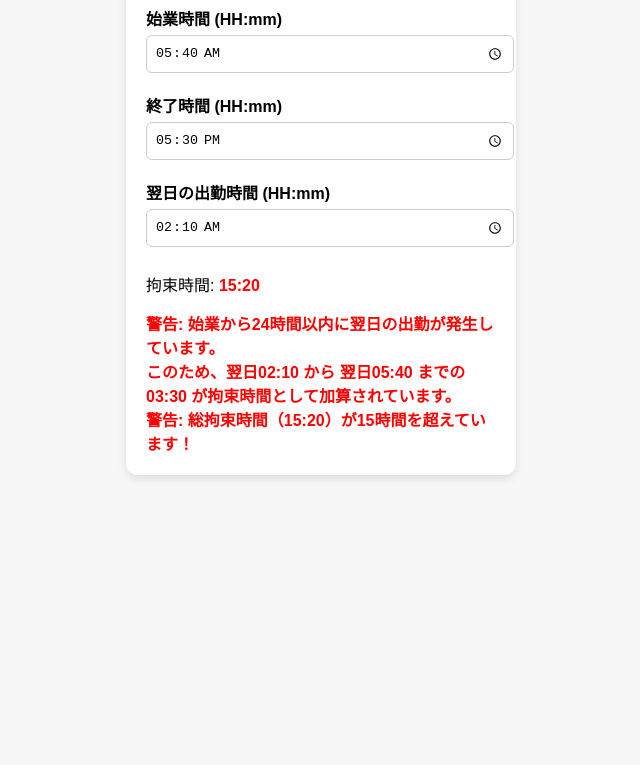
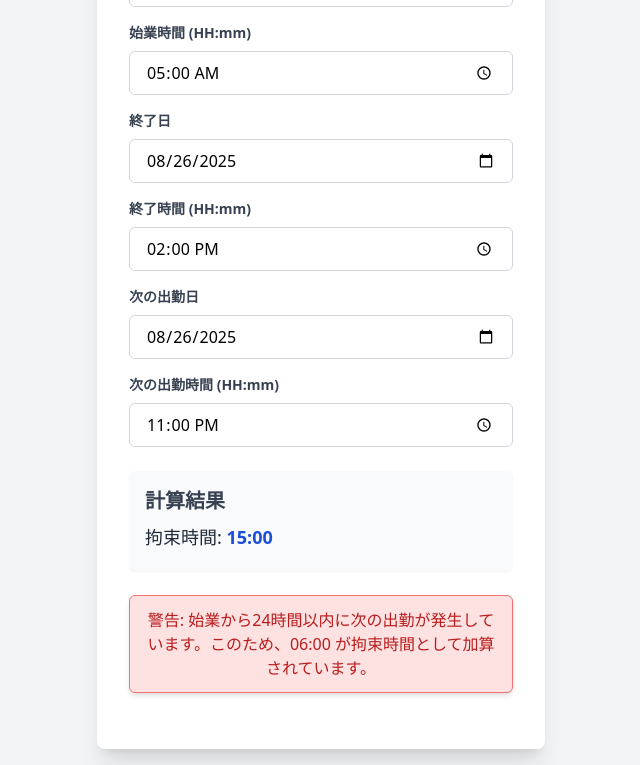
Before and after one commit to shinhagiwara53-dev/-, a plain HTML site: page index.html in a window 1280 px wide. Shown: the part 209-974 px from the top of the page, without its empty margins (319-959 px from the left). Before the commit the page ends 816 px from the top, so only its background shows below. Drawn offline with nearby package versions, Linux system fonts and the light colour scheme.

Commit message:
commit test

```diff
--- a/index.html
+++ b/index.html
@@ -1,123 +1,170 @@
 <!DOCTYPE html>
 <html lang="ja">
 <head>
-  <meta charset="UTF-8">
+  <meta charset="UTF-8" />
 <meta name="viewport" content="width=device-width, initial-scale=1.0" />
-  <title>運転手拘束時間管理(当日用)</title>
+  <title>運転手1日の拘束時間管理アプリ</title>
+  <script src="https://cdn.tailwindcss.com"></script>
+</head>
+<body class="min-h-screen flex items-center justify-center bg-gray-100 p-4 font-inter">
+
+  <div class="bg-white p-8 rounded-lg shadow-xl w-full max-w-md">
+    <h1 class="text-3xl font-bold text-center text-gray-800 mb-6">運転手1日の拘束時間管理アプリ</h1>
+
+    <!-- 始業日 -->
+    <div class="mb-4">
+      <label for="currentShiftDate" class="block text-gray-700 text-sm font-semibold mb-2">始業日</label>
+      <input type="date" id="currentShiftDate" class="w-full px-4 py-2 border border-gray-300 rounded-md focus:ring-blue-500 focus:border-blue-500">
+    </div>
+
+    <!-- 始業時間 -->
+    <div class="mb-4">
+      <label for="startTime" class="block text-gray-700 text-sm font-semibold mb-2">始業時間 (HH:mm)</label>
+      <input type="time" id="startTime" class="w-full px-4 py-2 border border-gray-300 rounded-md focus:ring-blue-500 focus:border-blue-500">
+    </div>
+
+    <!-- 終了日 -->
+    <div class="mb-4">
+      <label for="endDate" class="block text-gray-700 text-sm font-semibold mb-2">終了日</label>
+      <input type="date" id="endDate" class="w-full px-4 py-2 border border-gray-300 rounded-md focus:ring-blue-500 focus:border-blue-500">
+    </div>
+
+    <!-- 終了時間 -->
+    <div class="mb-4">
+      <label for="endTime" class="block text-gray-700 text-sm font-semibold mb-2">終了時間 (HH:mm)</label>
+      <input type="time" id="endTime" class="w-full px-4 py-2 border border-gray-300 rounded-md focus:ring-blue-500 focus:border-blue-500">
+    </div>
+
+    <!-- 次の出勤日 -->
+    <div class="mb-4">
+      <label for="nextShiftDate" class="block text-gray-700 text-sm font-semibold mb-2">次の出勤日</label>
+      <input type="date" id="nextShiftDate" class="w-full px-4 py-2 border border-gray-300 rounded-md focus:ring-blue-500 focus:border-blue-500">
+    </div>
+
+    <!-- 次の出勤時間 -->
+    <div class="mb-6">
+      <label for="nextShiftTime" class="block text-gray-700 text-sm font-semibold mb-2">次の出勤時間 (HH:mm)</label>
+      <input type="time" id="nextShiftTime" class="w-full px-4 py-2 border border-gray-300 rounded-md focus:ring-blue-500 focus:border-blue-500">
+    </div>
+
+    <!-- 計算結果 -->
+    <div class="bg-gray-50 p-4 rounded-md mb-6 shadow-sm">
+      <h2 class="text-xl font-bold text-gray-700 mb-2">計算結果</h2>
+      <p id="constraintResult" class="text-gray-800 text-lg mb-1"></p>
+    </div>
+
+    <!-- 警告メッセージ -->
+    <div id="warningMessage" class="hidden bg-red-100 border border-red-400 text-red-700 px-4 py-3 rounded-md relative text-center shadow-md whitespace-pre-line mb-6"></div>
+  </div>
+
   <script>
-    document.addEventListener("DOMContentLoaded", () => {
-      const startTimeInput = document.getElementById("startTime");
-      const endTimeInput = document.getElementById("endTime");
-      const nextDayStartTimeInput = document.getElementById("nextDayStartTime");
-      const resultDisplay = document.getElementById("result");
-      const warningDisplay = document.getElementById("warnings");
+    const currentShiftDateEl = document.getElementById("currentShiftDate");
+    const startTimeEl = document.getElementById("startTime");
+    const endDateEl = document.getElementById("endDate");
+    const endTimeEl = document.getElementById("endTime");
+    const nextShiftDateEl = document.getElementById("nextShiftDate");
+    const nextShiftTimeEl = document.getElementById("nextShiftTime");
+    const resultEl = document.getElementById("constraintResult");
+    const warningEl = document.getElementById("warningMessage");
 
-      // 初期値
-      startTimeInput.value = "05:40";
-      endTimeInput.value = "17:30";
-      nextDayStartTimeInput.value = "02:10";
+    // 今日の日付
+    const getTodayDateString = () => new Date().toISOString().split('T')[0];
+
+    // 初期値設定
+    currentShiftDateEl.value = getTodayDateString();
+    endDateEl.value = getTodayDateString();
+    nextShiftDateEl.value = getTodayDateString();
+    startTimeEl.value = "05:00";
+    endTimeEl.value = "14:00";
+    nextShiftTimeEl.value = "23:00";
 
     function formatHoursToHHMM(decimalHours) {
       if (decimalHours === null) return null;
       const totalMinutes = Math.round(decimalHours * 60);
       const hours = Math.floor(totalMinutes / 60);
       const minutes = totalMinutes % 60;
-        return `${String(hours).padStart(2, "0")}:${String(minutes).padStart(2, "0")}`;
+      return `${String(hours).padStart(2,'0')}:${String(minutes).padStart(2,'0')}`;
     }
 
     function calculateTimes() {
-        const startTime = startTimeInput.value;
-        const endTime = endTimeInput.value;
-        const nextDayStartTime = nextDayStartTimeInput.value;
+      const startDate = currentShiftDateEl.value;
+      const startTime = startTimeEl.value;
+      const endDate = endDateEl.value;
+      const endTime = endTimeEl.value;
+      const nextShiftDate = nextShiftDateEl.value;
+      const nextShiftTime = nextShiftTimeEl.value;
 
       const timeRegex = /^([01]\d|2[0-3]):([0-5]\d)$/;
-        if (!timeRegex.test(startTime) || !timeRegex.test(endTime) || !timeRegex.test(nextDayStartTime)) {
-          warningDisplay.textContent = "有効な時間を入力してください (例: 08:00)";
-          resultDisplay.textContent = "";
+      if (!timeRegex.test(startTime) || !timeRegex.test(endTime) || !timeRegex.test(nextShiftTime)) {
+        showWarning("有効な時間を入力してください (例: 08:00)");
+        resultEl.textContent = "";
         return;
       }
 
-        const today = new Date();
-        today.setHours(0, 0, 0, 0);
+      const startDateTime = new Date(`${startDate}T${startTime}:00`);
+      const endDateTime = new Date(`${endDate}T${endTime}:00`);
+      const nextShiftStartDateTime = new Date(`${nextShiftDate}T${nextShiftTime}:00`);
 
-        // 始業
-        const [startHour, startMinute] = startTime.split(":").map(Number);
-        const startDateTime = new Date(today.getFullYear(), today.getMonth(), today.getDate(), startHour, startMinute);
+      let warnings = [];
 
-        // 終業
-        const [endHour, endMinute] = endTime.split(":").map(Number);
-        let endDateTime = new Date(today.getFullYear(), today.getMonth(), today.getDate(), endHour, endMinute);
-        if (endDateTime.getTime() < startDateTime.getTime()) {
-          endDateTime.setDate(endDateTime.getDate() + 1);
+      if (endDateTime < startDateTime) {
+        warnings.push("警告: 終了日時が始業日時よりも前に設定されています。");
+      }
+      if (nextShiftStartDateTime < startDateTime) {
+        warnings.push("警告: 次の出勤日時が現在の始業日時よりも前に設定されています。");
       }
 
-        const shiftConstraintMillis = endDateTime.getTime() - startDateTime.getTime();
-        const calculatedShiftConstraintHours = shiftConstraintMillis / (1000 * 60 * 60);
-
-        // 翌日の出勤
-        const [nextStartHour, nextStartMinute] = nextDayStartTime.split(":").map(Number);
-        let nextDayStartDateTime = new Date(today.getFullYear(), today.getMonth(), today.getDate() + 1, nextStartHour, nextStartMinute);
-        if (nextDayStartDateTime.getTime() < endDateTime.getTime()) {
-          nextDayStartDateTime.setDate(nextDayStartDateTime.getDate() + 1);
+      if (warnings.length > 0) {
+        showWarning(warnings.join("\n"));
+        resultEl.textContent = "";
+        return;
       }
 
-        let effectiveConstraintHours = calculatedShiftConstraintHours;
+      const shiftMillis = endDateTime - startDateTime;
+      const shiftHours = shiftMillis / (1000*60*60);
+
+      let effectiveConstraintHours = shiftHours;
       let doubleCountedHours = 0;
 
-        const periodEnd24h = new Date(startDateTime.getTime() + 24 * 60 * 60 * 1000);
-        if (nextDayStartDateTime.getTime() < periodEnd24h.getTime()) {
-          const doubleCountedMillis = periodEnd24h.getTime() - nextDayStartDateTime.getTime();
-          doubleCountedHours = doubleCountedMillis / (1000 * 60 * 60);
+      const periodEnd24h = new Date(startDateTime.getTime() + 24*60*60*1000);
+
+      if (nextShiftStartDateTime < periodEnd24h) {
+        const doubleCountedMillis = periodEnd24h - nextShiftStartDateTime;
+        doubleCountedHours = doubleCountedMillis / (1000*60*60);
         effectiveConstraintHours += doubleCountedHours;
       }
 
-        const displayConstraintTime = formatHoursToHHMM(effectiveConstraintHours);
-        resultDisplay.innerHTML = `拘束時間: <span style="font-weight:bold; color:${effectiveConstraintHours > 15 ? "red" : "blue"}">${displayConstraintTime}</span>`;
+      resultEl.innerHTML = `拘束時間: <span class="font-semibold ${effectiveConstraintHours > 15 ? 'text-red-700':'text-blue-700'}">${formatHoursToHHMM(effectiveConstraintHours)}</span>`;
 
-        let warnings = [];
       if (doubleCountedHours > 0) {
-          warnings.push(
-            `警告: 始業から24時間以内に翌日の出勤が発生しています。\n` +
-            `このため、翌日${nextDayStartTime} から 翌日${periodEnd24h.toLocaleTimeString("ja-JP", {hour:"2-digit", minute:"2-digit"})} までの ${formatHoursToHHMM(doubleCountedHours)} が拘束時間として加算されています。`
-          );
+        warnings.push(`警告: 始業から24時間以内に次の出勤が発生しています。このため、${formatHoursToHHMM(doubleCountedHours)} が拘束時間として加算されています。`);
       }
       if (effectiveConstraintHours > 15) {
         warnings.push(`警告: 総拘束時間（${formatHoursToHHMM(effectiveConstraintHours)}）が15時間を超えています！`);
       }
-        warningDisplay.textContent = warnings.join("\n");
+
+      if (warnings.length > 0) {
+        showWarning(warnings.join("\n"));
+      } else {
+        hideWarning();
+      }
     }
 
-      startTimeInput.addEventListener("input", calculateTimes);
-      endTimeInput.addEventListener("input", calculateTimes);
-      nextDayStartTimeInput.addEventListener("input", calculateTimes);
+    function showWarning(msg) {
+      warningEl.textContent = msg;
+      warningEl.classList.remove("hidden");
+    }
+    function hideWarning() {
+      warningEl.classList.add("hidden");
+    }
 
-      calculateTimes(); // 初期計算
+    // 入力が変わるたびに計算
+    [currentShiftDateEl, startTimeEl, endDateEl, endTimeEl, nextShiftDateEl, nextShiftTimeEl].forEach(el=>{
+      el.addEventListener("input", calculateTimes);
     });
+
+    // 初回計算
+    calculateTimes();
   </script>
-  <style>
-    body { font-family: sans-serif; background: #f7f7f7; display: flex; justify-content: center; align-items: center; min-height: 100vh; }
-    .container { background: #fff; padding: 20px; border-radius: 12px; box-shadow: 0 4px 10px rgba(0,0,0,0.1); width: 350px; }
-    h1 { font-size: 20px; text-align: center; margin-bottom: 20px; }
-    label { font-weight: bold; display: block; margin-top: 10px; }
-    input { width: 100%; padding: 8px; margin-top: 5px; margin-bottom: 10px; border: 1px solid #ccc; border-radius: 6px; }
-    #result { margin: 15px 0; font-size: 16px; }
-    #warnings { white-space: pre-line; color: red; font-weight: bold; }
-  </style>
-</head>
-<body>
-  <div class="container">
-    <h1>運転手拘束時間管理(当日用)</h1>
-    <label for="startTime">始業時間 (HH:mm)</label>
-    <input type="time" id="startTime">
-
-    <label for="endTime">終了時間 (HH:mm)</label>
-    <input type="time" id="endTime">
-
-    <label for="nextDayStartTime">翌日の出勤時間 (HH:mm)</label>
-    <input type="time" id="nextDayStartTime">
-
-    <div id="result"></div>
-    <div id="warnings"></div>
-  </div>
 </body>
 </html>
```
Lines whose indentation alone changed are shown as unchanged.
